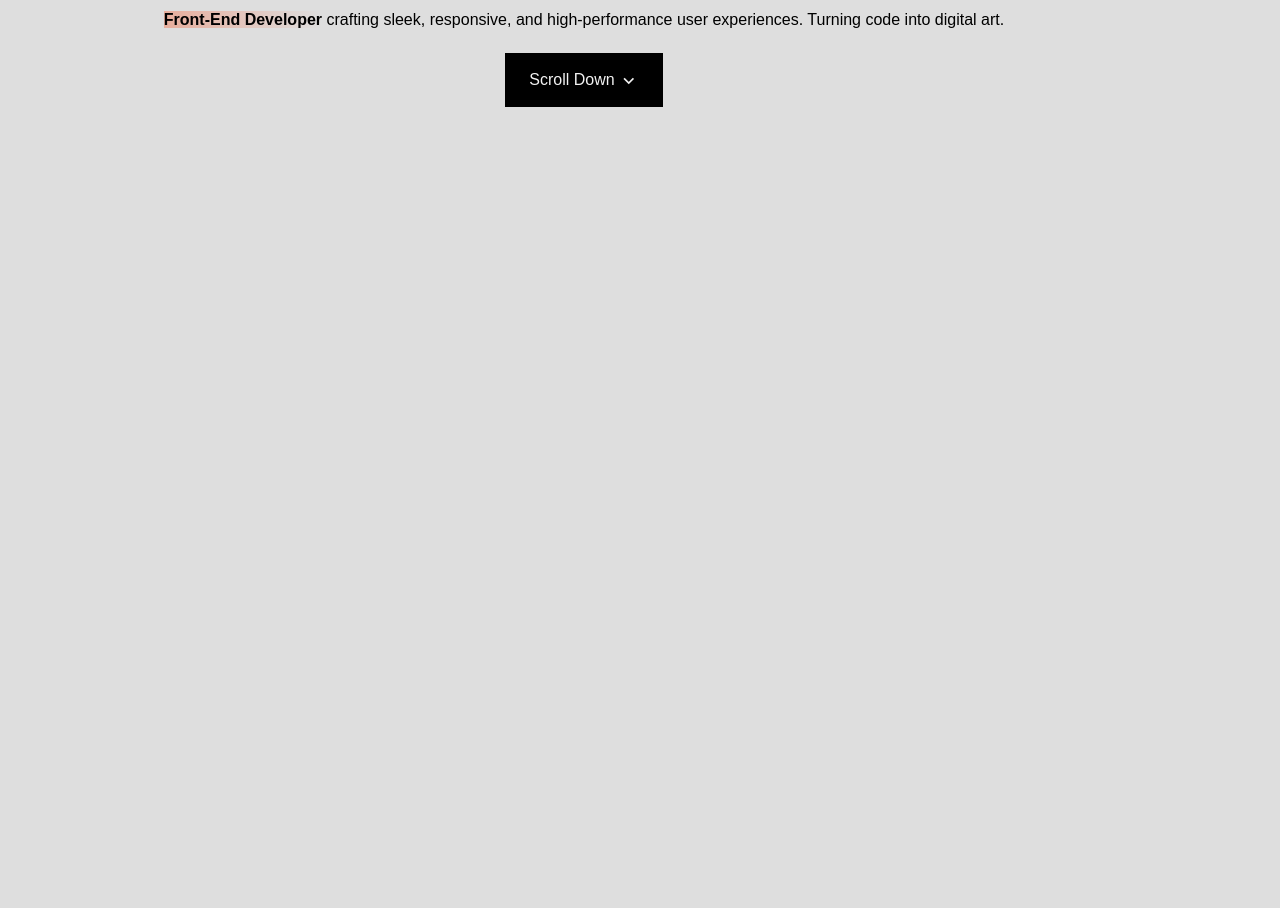
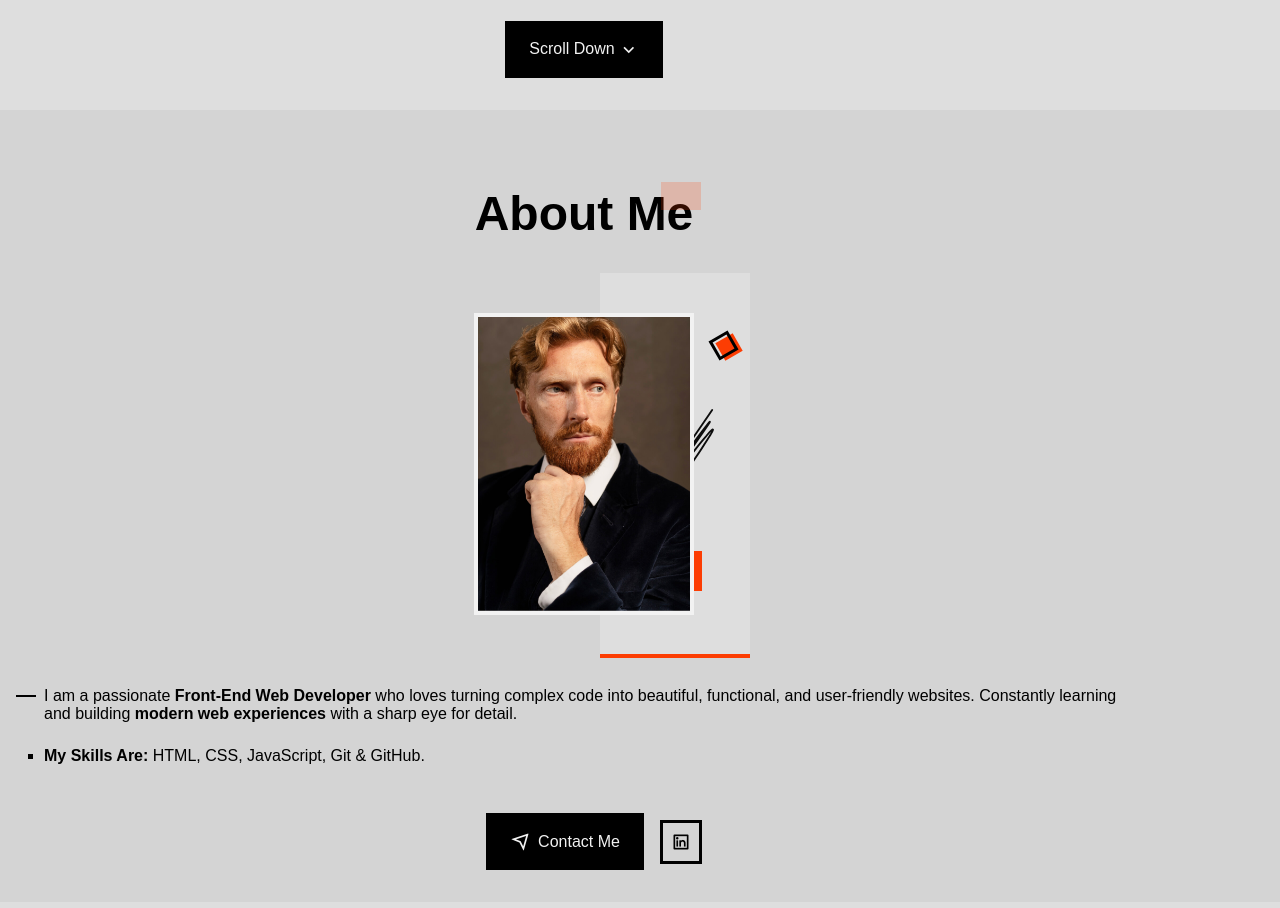
Before and after one commit to jasseramir/jasseramir.github.io, a plain HTML site: page index.html in a window 1280 px wide. Shown: the part 626-1534 px from the top of the page. Before the commit the page ends 1149 px from the top, so only its background shows below. Drawn offline with nearby package versions, Linux system fonts and the light colour scheme; a web font is replaced by a local one.

Commit message:
add about section and active link logic & bug fixes

```diff
--- a/assets/css/styles.css
+++ b/assets/css/styles.css
@@ -310,6 +310,9 @@ img {
 }
 
 /* Active link */
+.active-link::after {
+  width: 60%;
+}
 
 /*=============== HOME ===============*/
 .home__container {
@@ -365,8 +368,7 @@ img {
   bottom: -0.5rem;
 }
 
-.home__perfil,
-.geometric-box {
+.home__perfil .geometric-box {
   top: 2.5rem;
   left: -0.7rem;
   z-index: 10;
@@ -398,7 +400,7 @@ img {
 }
 
 .home__info {
-  margin-top: 6rem;
+  margin-top: 4rem;
 }
 
 .home__description {
@@ -422,7 +424,7 @@ img {
   column-gap: 0.25rem;
   width: max-content;
   margin: 0 auto;
-  padding: 1rem 1.5rem;
+  padding: 1.1rem 1.5rem;
   background-color: var(--black-color);
   color: var(--white-color);
   font-weight: var(--font-medium);
@@ -431,12 +433,144 @@ img {
 
 .home__scroll i {
   font-size: 1.25rem;
-  transform: translateY(0.08rem);
+  transform: translateY(0.05rem);
 }
 
 /*=============== BUTTON ===============*/
+.button,
+.button__ghost {
+  display: flex;
+  align-items: center;
+  justify-content: center;
+  column-gap: 0.5rem;
+}
+
+.button {
+  background-color: var(--black-color);
+  padding: 1.1rem 1.5rem;
+  color: var(--white-color);
+  font-weight: var(--font-medium);
+  transition: background-color .4s;
+}
+
+.button i {
+  font-size: 1.25rem;
+}
+
+.button:hover {
+  background-color: var(--first-color);
+}
+
+.button__ghost {
+  border: 3px solid var(--black-color);
+  color: var(--black-color);
+  padding: 0.5rem;
+  transition: border 0.4s, color 0.4s;
+}
+
+.button__ghost i {
+  font-size: 1.25rem;
+}
+
+.button__ghost:hover {
+  border: 3px solid var(--first-color);
+}
 
 /*=============== ABOUT ===============*/
+.about {
+  background-color: var(--container-color);
+  transition: background-color .4s;
+}
+
+.about__container {
+  row-gap: 0;
+}
+
+.about__perfil {
+  position: relative;
+  justify-self: center;
+  margin-block: 2.5rem 4.5rem;
+}
+
+.about__image {
+  width: 220px;
+}
+
+.about__img {
+  position: relative;
+  border: 4px solid var(--white-color);
+  z-index: 1;
+}
+
+.about__shadow,
+.about__line,
+.about__box {
+  position: absolute;
+}
+
+.about__shadow {
+  width: 150px;
+  height: 385px;
+  background-color: var(--body-color);
+  top: -2.5rem;
+  right: -3.5rem;
+  border-bottom: 4px solid var(--first-color);
+  transition: background-color .4s;
+}
+
+.about__perfil .geometric-box {
+  top: 1.5rem;
+  right: -2.8rem;
+}
+
+.about__line {
+  filter: invert(1);
+  right: -1.25rem;
+  top: 6rem;
+  width: 50px;
+  transition: filter .4s;
+}
+
+.about__box {
+  width: 40px;
+  height: 40px;
+  background-color: var(--first-color);
+  right: -0.5rem;
+  bottom: 1.5rem;
+}
+
+.about__info {
+  padding-left: 1.25rem;
+}
+
+.about__description {
+  position: relative;
+  color: var(--title-color);
+  margin-bottom: 1.5rem;
+}
+
+.about__description::after {
+  content: '';
+  width: 20px;
+  height: 2px;
+  background-color: var(--title-color);
+  position: absolute;
+  left: -1.75rem;
+  top: 0.5rem;
+}
+
+.about__list {
+  list-style: square;
+  color: var(--title-color);
+  margin-bottom: 3rem;
+}
+
+.about__buttons {
+  display: flex;
+  justify-content: center;
+  align-items: center;
+  column-gap: 1rem;
+}
 
 /*=============== SERVICES ===============*/
 
--- a/assets/js/main.js
+++ b/assets/js/main.js
@@ -37,5 +37,22 @@ window.addEventListener('scroll', function () {
 /*=============== SHOW SCROLL UP ===============*/
 
 /*=============== SCROLL SECTIONS ACTIVE LINK ===============*/
+const sections = document.querySelectorAll('section[id]');
+
+window.addEventListener('scroll', function() {
+    const scrollDown = this.scrollY;
+
+    sections.forEach(section => {
+        const sectionTop = section.offsetTop - 56;
+        const sectionHeight = section.offsetHeight;
+        const sectionId = section.getAttribute('id');
+        const sectionLink = document.querySelector(`.nav__menu a[href*="${sectionId}"]`);
+
+        if (sectionLink) {
+            const isActive = scrollDown > sectionTop && scrollDown <= sectionTop + sectionHeight;
+            sectionLink.classList.toggle('active-link', isActive);
+        }
+    });
+});
 
 /*=============== SCROLL REVEAL ANIMATION ===============*/
--- a/index.html
+++ b/index.html
@@ -46,7 +46,7 @@
 
           <ul class="nav__list">
             <li class="nav__item">
-              <a href="#home" class="nav__link">Home</a>
+              <a href="#home" class="nav__link active-link">Home</a>
             </li>
 
             <li class="nav__item">
@@ -108,11 +108,11 @@
             </div>
 
             <div class="home__social">
-              <a href="#" target="_blank" class="home__social-link">
+              <a href="https://www.linkedin.com/in/jasser-amir-37428a3b1" target="_blank" class="home__social-link">
                 <i class="ri-linkedin-box-line"></i>
               </a>
 
-              <a href="#" target="_blank" class="home__social-link">
+              <a href="https://github.com/jasseramir" target="_blank" class="home__social-link">
                 <i class="ri-github-line"></i>
               </a>
             </div>
@@ -132,8 +132,46 @@
       </section>
 
       <!--==================== ABOUT ====================-->
+      <section class="about section" id="about">
 
-      <section class="about section" id="about"></section>
+            <div class="about__container container grid">
+               <h2 class="section__title-1">About Me</h2>
+
+               <div class="about__perfil">
+                  <div class="about__image">
+                     <img src="assets/img/about-perfil.jpg" alt="A portrait of a blonde man with a beard representing the developer profile" class="about__img">
+
+                     <div class="about__shadow"></div>
+
+                     <div class="geometric-box"></div>
+                     <img src="assets/img/random-lines.svg" alt="" class="about__line">
+                     <div class="about__box"></div>
+                  </div>
+               </div>
+
+               <div class="about__info">
+                  <p class="about__description">
+                     I am a passionate <b>Front-End Web Developer</b> who loves turning complex code into beautiful, functional, and user-friendly websites. Constantly learning and building <b>modern web experiences</b> with a sharp eye for detail.
+                  </p>
+
+                  <ul class="about__list">
+                     <li class="about__item">
+                        <b>My Skills Are:</b> HTML, CSS, JavaScript, Git & GitHub.
+                     </li>
+                  </ul>
+
+                  <div class="about__buttons">
+                     <a href="#contact" class="button">
+                        <i class="ri-send-plane-line"></i> Contact Me
+                     </a>
+
+                     <a href="#" target="_blank" class="button__ghost">
+                        <i class="ri-linkedin-box-line"></i>
+                     </a>
+                  </div>
+               </div>
+            </div>
+         </section>
 
       <!--==================== SERVICES ====================-->
 
```
